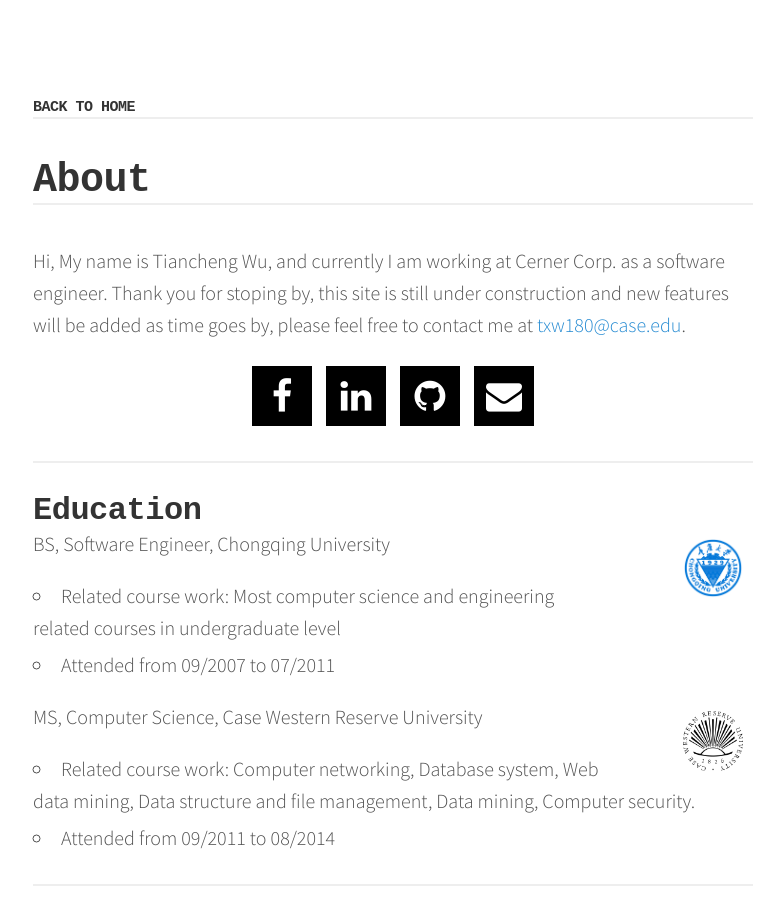
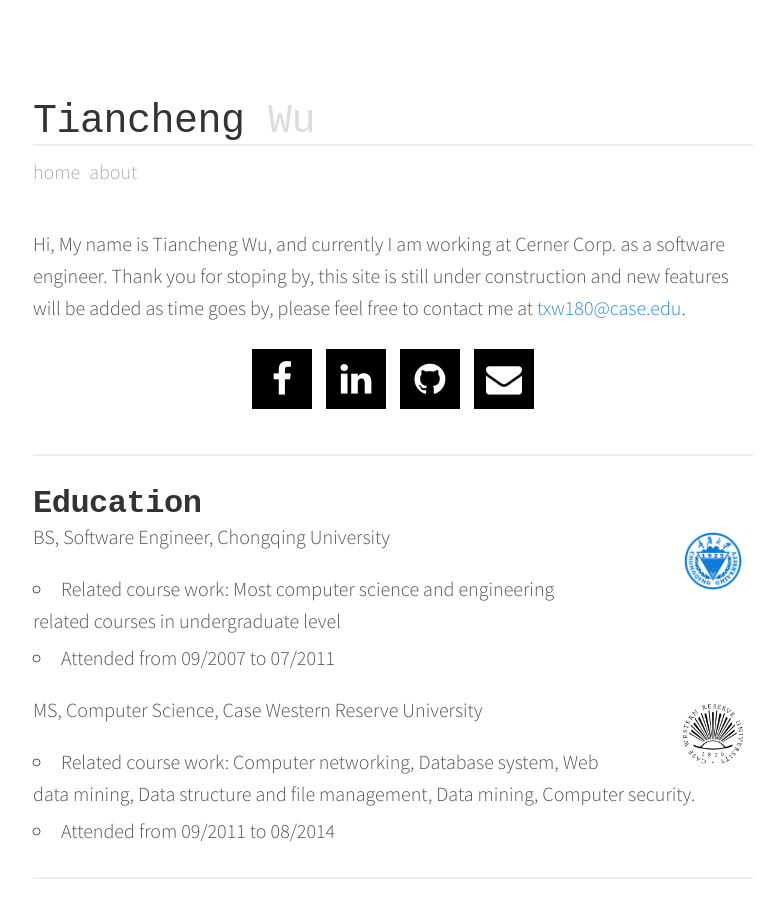
Before and after one commit to ilikeeatingrice/ilikeeatingrice.github.io, a Jekyll site: the page built from about.html, in a window 1280 px wide and 900 px high. Shown: the whole window, without its empty margins (247-1031 px from the left). Built offline with Jekyll 4.4.1, drawn with Linux system fonts in a browser that asks for light colours; nearby versions of some CDN libraries.

Commit message:
update campany page link, about page header

```diff
--- a/_config.yml
+++ b/_config.yml
@@ -27,7 +27,7 @@ theme: minima
 # Navigation
 nav:
   - name:           "Home"
-    href:           ""
+    href:           "/index"
   - name:           "About"
     href:           "/about"
 
--- a/_layouts/page.html
+++ b/_layouts/page.html
@@ -2,11 +2,15 @@
 layout: default
 ---
 <header class="masthead">
-  <h1 class="masthead-title--small">
-    <a href="{{ site.baseurl }}/">back to home</a>
+  <h1 class="masthead-title">
+    <a href="{{ site.baseurl }}/">{{ site.name }}<span> Wu</span></a>
   </h1>
+  <nav class="masthead-nav">
+    {% for nav in site.nav %}
+    <a href="{{ nav.href }}">{{ nav.name }}</a>
+    {% endfor %}
+  </nav>
 </header>
 <div class="content page">
-  <h1 class="page-title">{{ page.title }}</h1>
   {{ content }}
 </div>
--- a/about.html
+++ b/about.html
@@ -4,7 +4,6 @@ permalink: /about/
 ---
 <link rel="stylesheet" href="https://maxcdn.bootstrapcdn.com/font-awesome/4.4.0/css/font-awesome.min.css">
 <link rel=stylesheet type=text/css href="/static/style.css">
-<div id="header">
   <p>Hi, My name is Tiancheng Wu, and currently I am working at Cerner Corp. as a software engineer. Thank you for stoping by, this site is still under construction and new features will be added as time goes by, please feel free to contact me at  <a href="mailto:txw180@case.edu">txw180@case.edu</a>.</p>
 <div class="social_network">
   <a class="icon-link facebook" href="https://www.facebook.com/tiancheng.wu.7" target="_blank"><i class="fa fa-facebook"></i></a>
```
Also changed, not shown: index.html (+2 -12 lines), 5 other files.
